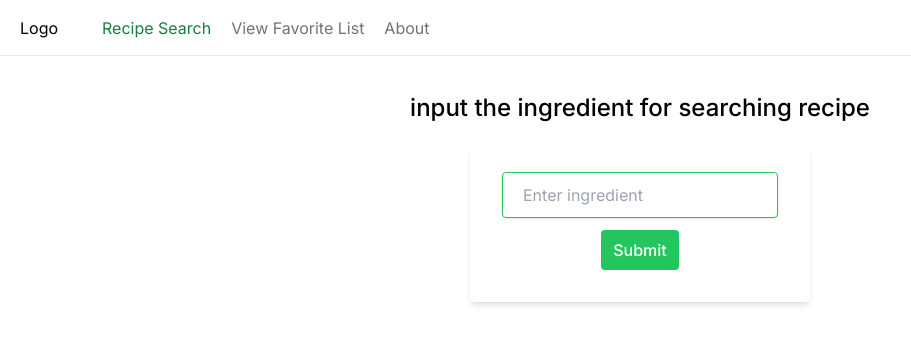
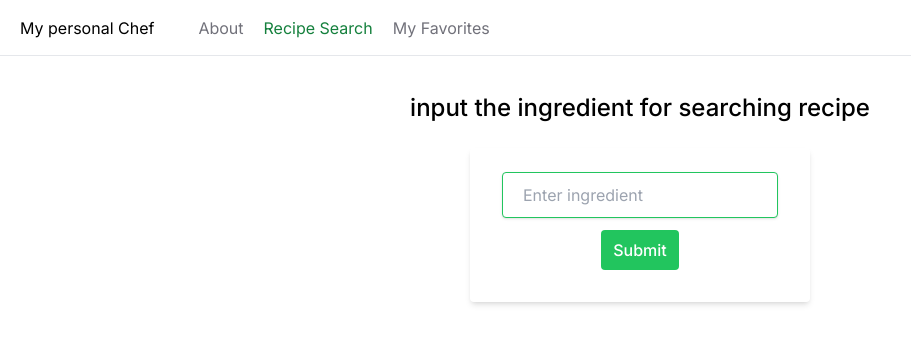
Before and after one commit to JamesCroissant/my-personal-chef-app, a Next.js app: page / in a window 1280 px wide. Shown: the top 344 px of the page, without its empty margins (0-911 px from the left). Built offline with nearby package versions, Linux system fonts and the light colour scheme.

Commit message:
fixed the name of link in Header.tsx

```diff
--- a/src/components/Header.tsx
+++ b/src/components/Header.tsx
@@ -8,14 +8,14 @@ import classNames from "classnames";
 const Header = () => {
   const currentPath = usePathname();
   const links = [
+    { label: "About", href: "/about" },
     { label: "Recipe Search", href: "/" },
-    { label: "View Favorite List", href: "/favorites" },
-    { label: "About", href: "/about" },
+    { label: "My Favorites", href: "/favorites" },
   ]
 
   return (
     <nav className="flex space-x-11 border-b mb-5 px-5 h-14 items-center">
-      <Link href="/">Logo</Link>
+      <Link href="/">My personal Chef</Link>
       <ul className="flex space-x-5">
         {links.map(link =>
           <Link
```
